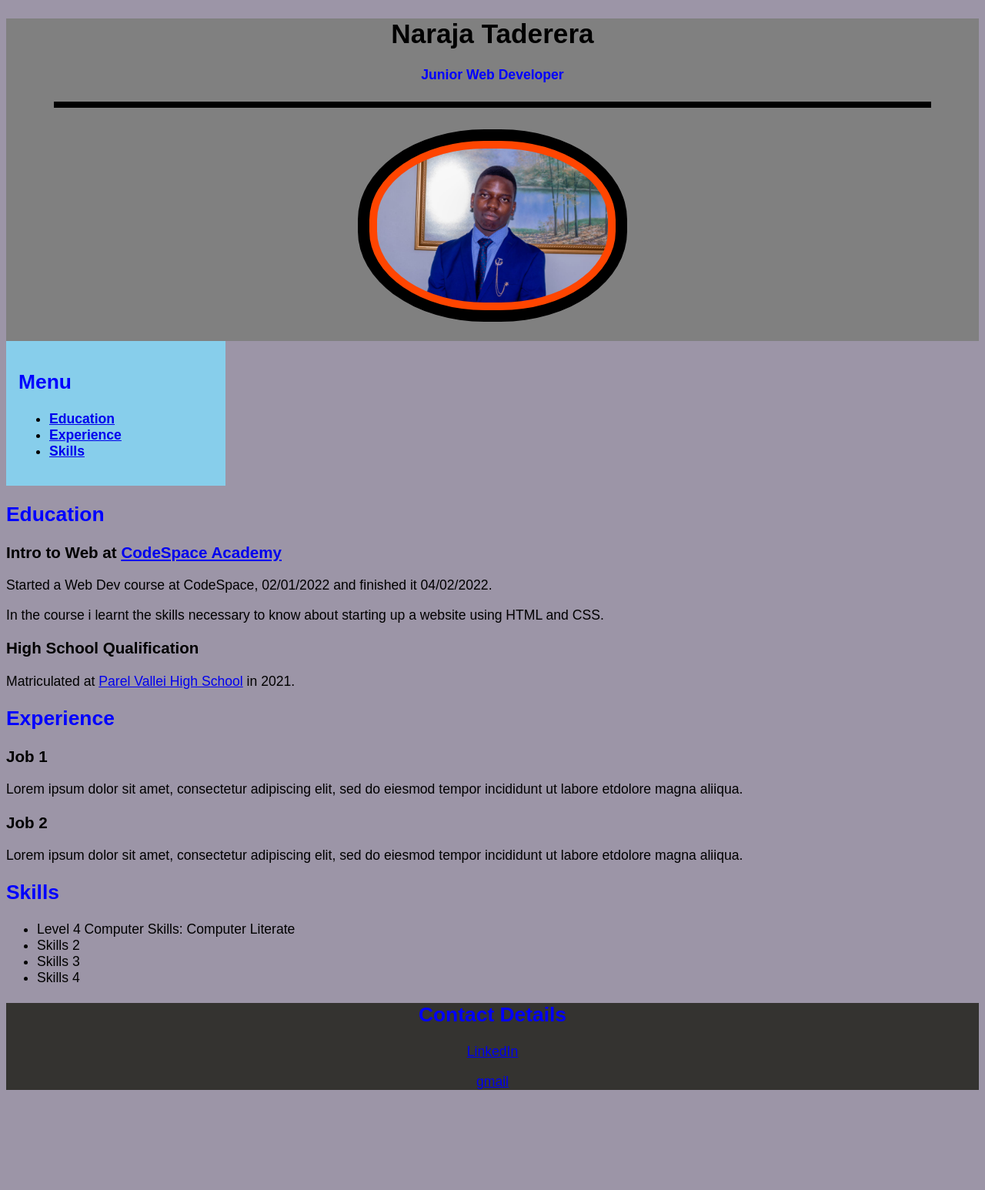
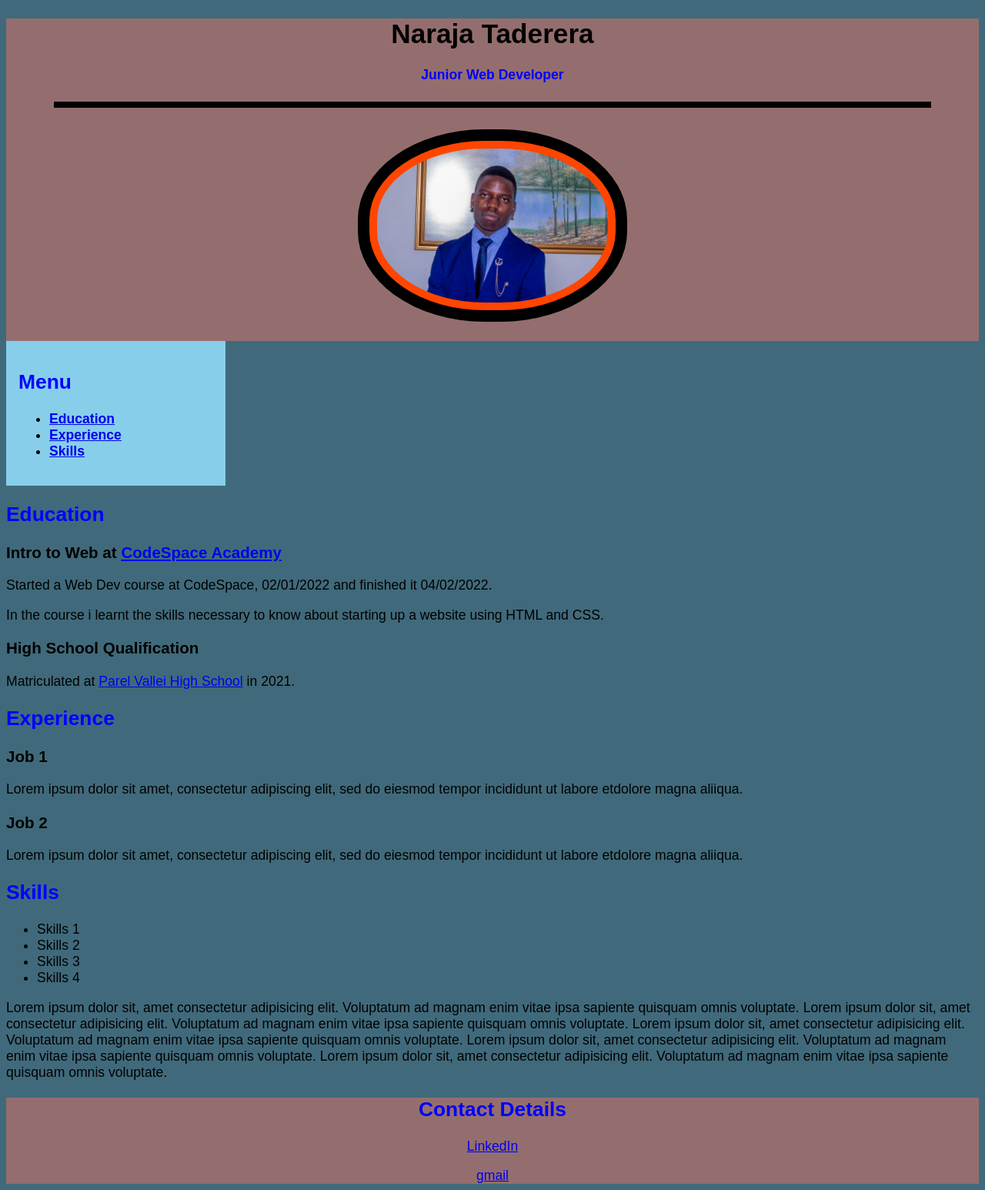
Before and after one commit to NarajaDH/itwyouth2022, a plain HTML site: page index.html in a window 1280 px wide. Shown: the whole page at 77% size. Before the commit the page ends 1424 px from the top, so only its background shows below. Drawn offline with Linux system fonts and the light colour scheme.

Commit message:
my commit

```diff
--- a/css/stylesheet.css
+++ b/css/stylesheet.css
@@ -1,16 +1,16 @@
 body {
   font-family: sans-serif;
   font-size: 110%;
-  background-color: #9c95a7;
+  background-color: #406a7b;
 }
 
 header {
   text-align: center;
-  background-color: gray;
+  background-color: rgb(148, 110, 110);
 }
 
 footer {
-  background-color: #343330;
+  background-color: rgb(148, 110, 110);
   text-align: center;
 }
 
@@ -36,7 +36,7 @@ h2 {
   border-radius: 47%;
 }
 
-#contactText {
+#contactsText {
   color: lawngreen;
   font-size: large;
 }
@@ -48,5 +48,5 @@ h2 {
 }
 .navList{
   list-style-type: none;
-  padding: ;
+  padding:10% ;
 }
--- a/index.html
+++ b/index.html
@@ -76,11 +76,18 @@
       <h2 id="Skills">Skills</h2>
       <p>
       <ul id="skillsSection">
-        <li> Level 4 Computer Skills: Computer Literate </li>
+        <li>Skills 1</li>
         <li>Skills 2</li>
         <li>Skills 3</li>
         <li>Skills 4</li>
       </ul>
+
+Lorem ipsum dolor sit, amet consectetur adipisicing elit. Voluptatum ad magnam enim vitae ipsa sapiente quisquam omnis voluptate.
+Lorem ipsum dolor sit, amet consectetur adipisicing elit. Voluptatum ad magnam enim vitae ipsa sapiente quisquam omnis voluptate.
+Lorem ipsum dolor sit, amet consectetur adipisicing elit. Voluptatum ad magnam enim vitae ipsa sapiente quisquam omnis voluptate.
+Lorem ipsum dolor sit, amet consectetur adipisicing elit. Voluptatum ad magnam enim vitae ipsa sapiente quisquam omnis voluptate.
+Lorem ipsum dolor sit, amet consectetur adipisicing elit. Voluptatum ad magnam enim vitae ipsa sapiente quisquam omnis voluptate.
+
       </p>
 
     </div>
@@ -91,7 +98,7 @@
 
   <footer>
     <h2 id="Contact Details">Contact Details</h2>
-   <p> <a href="http://linkedin.com">LinkedIn</a> </p>
+   <p> <a href="http://linkedin.com" target="_blank">LinkedIn</a> </p>
   <a href="http://gmail.com" target="_blank">gmail </a>
   </footer>
 
```
